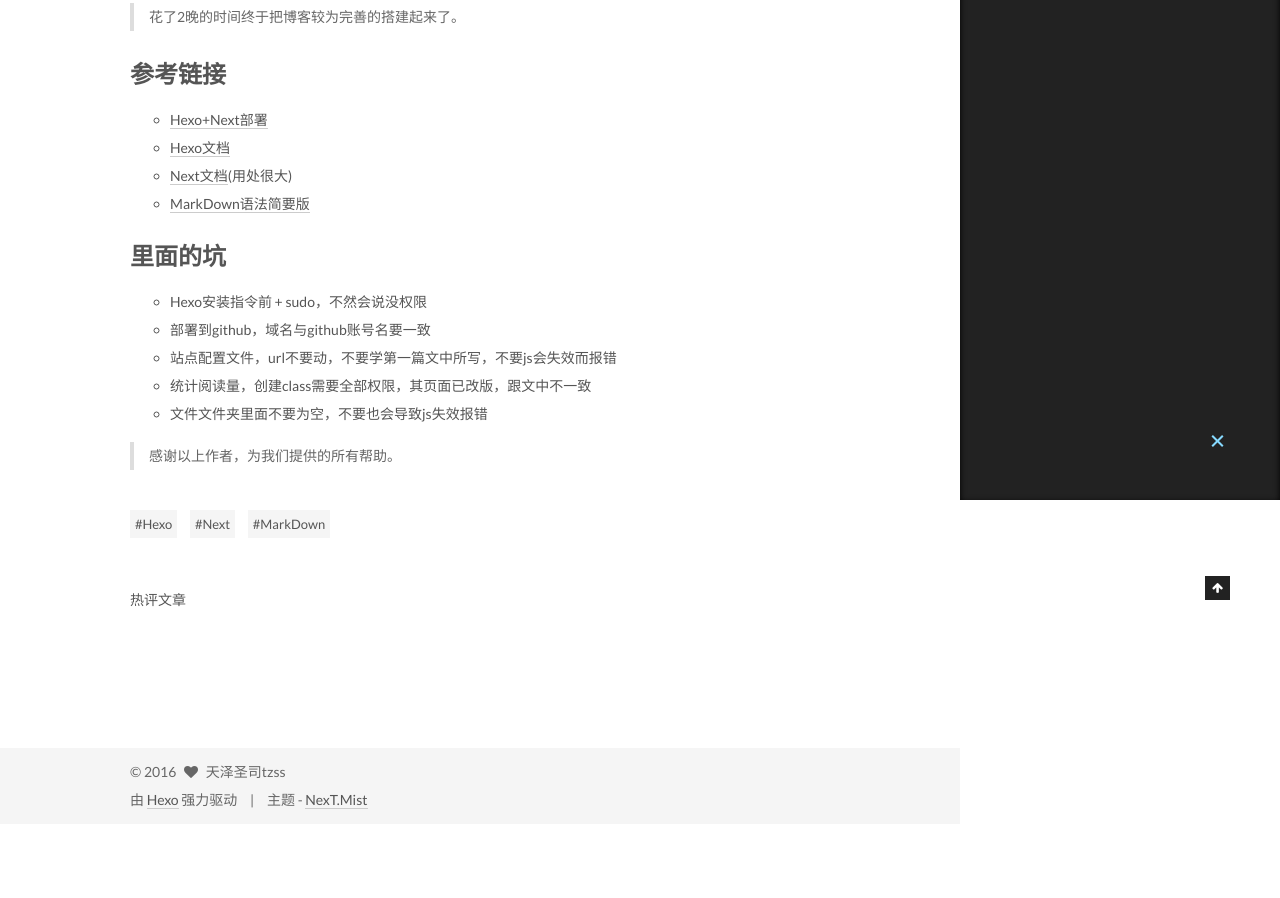
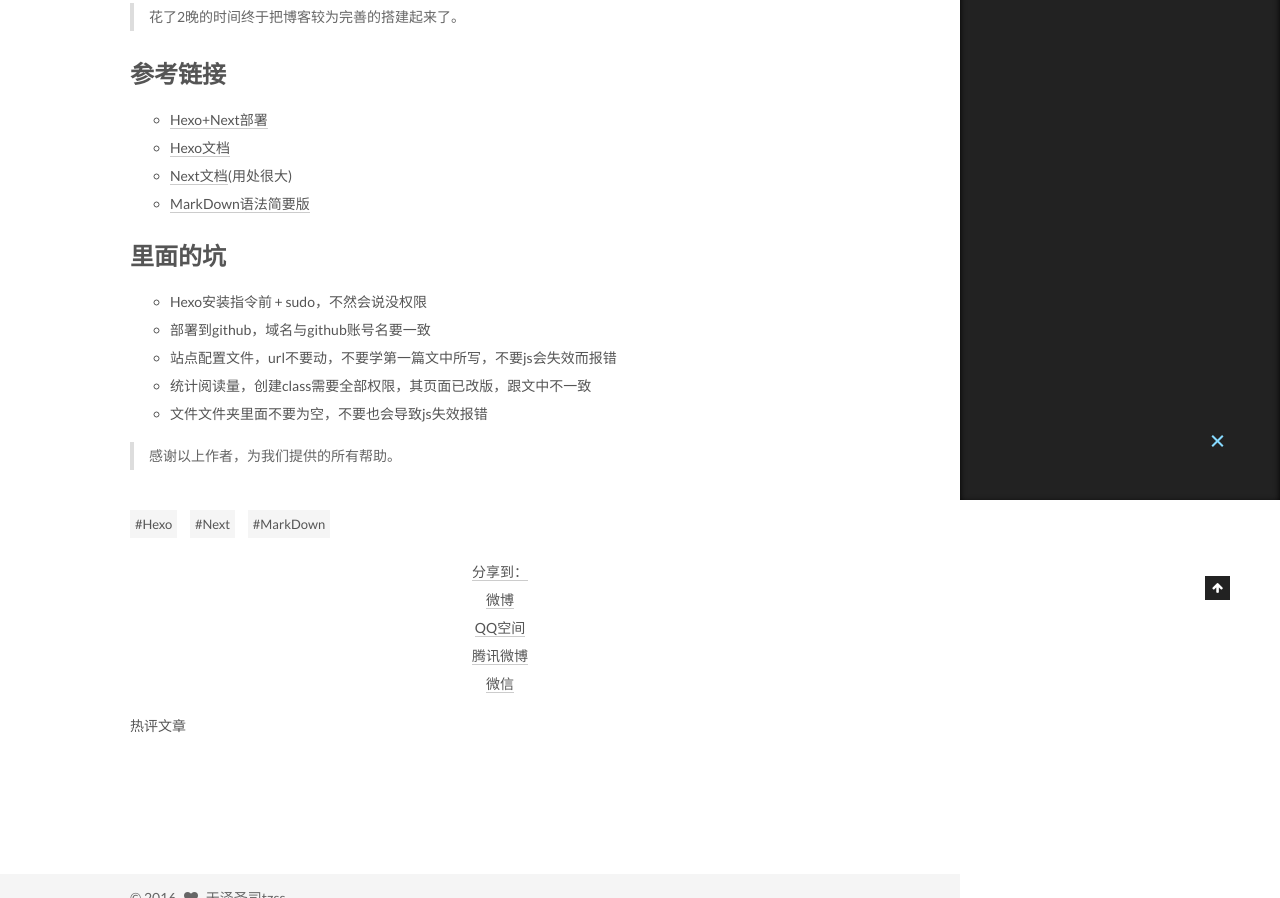
Before and after one commit to ZhangXiaodong1993/ZhangXiaodong1993.github.io, a plain HTML site: page 2016/05/04/title/index.html in a window 1280 px wide. Shown: the part 300-1198 px from the top of the page. Before the commit the page ends 1124 px from the top, so only its background shows below. Drawn offline with Linux system fonts and the light colour scheme; a script that the page names is missing.

Commit message:
Site updated: 2016-05-04 10:16:12

```diff
--- a/2016/05/04/title/index.html
+++ b/2016/05/04/title/index.html
@@ -448,28 +448,24 @@ Hexo安装指令前 + sudo，不然会说没权限
 
     <div class="post-spread">
 
-        <!-- JiaThis Button BEGIN -->
-<div class="jiathis_style">
-  <a class="jiathis_button_tsina"></a>
-  <a class="jiathis_button_tqq"></a>
-  <a class="jiathis_button_weixin"></a>
-  <a class="jiathis_button_cqq"></a>
-  <a class="jiathis_button_douban"></a>
-  <a class="jiathis_button_renren"></a>
-  <a class="jiathis_button_qzone"></a>
-  <a class="jiathis_button_kaixin001"></a>
-  <a class="jiathis_button_copy"></a>
-  <a href="http://www.jiathis.com/share" class="jiathis jiathis_txt jiathis_separator jtico jtico_jiathis" target="_blank"></a>
-  <a class="jiathis_counter_style"></a>
+        <div class="ds-share flat" data-thread-key="2016/05/04/title/"
+     data-title="麻雀虽小，五脏俱全"
+     data-content=""
+     data-url="http://yoursite.com/2016/05/04/title/">
+  <div class="ds-share-inline">
+    <ul  class="ds-share-icons-16">
+
+      <li data-toggle="ds-share-icons-more"><a class="ds-more" href="javascript:void(0);">分享到：</a></li>
+      <li><a class="ds-weibo" href="javascript:void(0);" data-service="weibo">微博</a></li>
+      <li><a class="ds-qzone" href="javascript:void(0);" data-service="qzone">QQ空间</a></li>
+      <li><a class="ds-qqt" href="javascript:void(0);" data-service="qqt">腾讯微博</a></li>
+      <li><a class="ds-wechat" href="javascript:void(0);" data-service="wechat">微信</a></li>
+
+    </ul>
+    <div class="ds-share-icons-more">
+    </div>
+  </div>
 </div>
-<script type="text/javascript" >
-  var jiathis_config={
-    hideMore:false
-  }
-</script>
-<script type="text/javascript" src="http://v3.jiathis.com/code/jia.js" charset="utf-8"></script>
-<!-- JiaThis Button END -->
-
 
     </div>
   </div>
--- a/css/main.css
+++ b/css/main.css
@@ -1534,7 +1534,7 @@ pre .javascript .function {
   width: 4px;
   height: 4px;
   border-radius: 50%;
-  background: #7affe5;
+  background: #fb86ff;
 }
 .links-of-blogroll {
   font-size: 13px;
```
